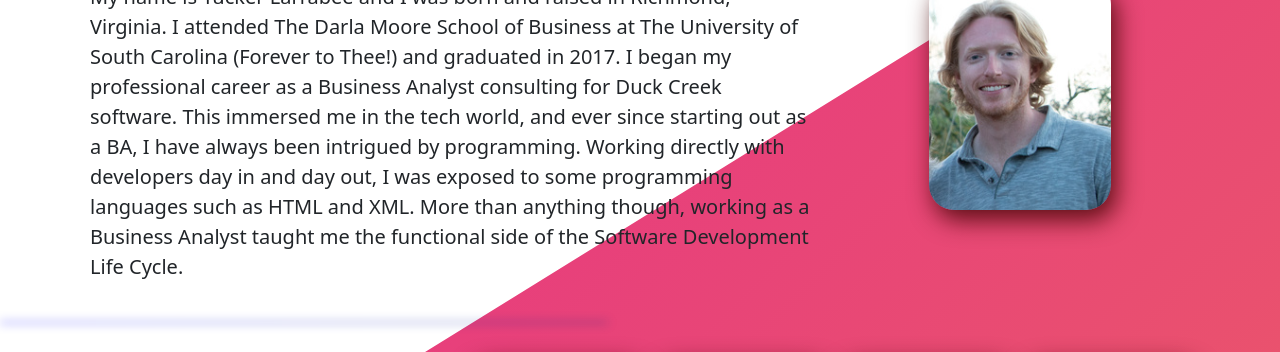
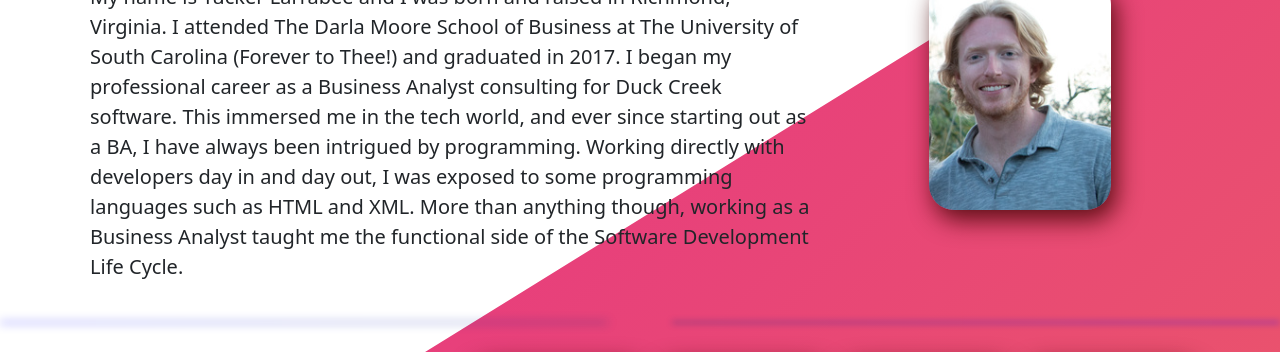
Before and after one commit to TuckerLarrabee/Profile, a plain HTML site: page index.html in a window 1280 px wide. Shown: the part 209-561 px from the top of the page. Drawn offline with nearby package versions, Linux system fonts and the light colour scheme.

Commit message:
cont changes

```diff
--- a/assets/style.css
+++ b/assets/style.css
@@ -67,11 +67,11 @@ img {
       background: linear-gradient(to right, blue, rgb(14, 41, 129));
     }
 
-/* .glow::after {
+.glow::after {
     -webkit-filter: blur(3px);
       border-radius: 5px;
       background: linear-gradient(to left, blue, rgb(14, 41, 129));
-} */
+}
 
 @keyframes gradient {
     0% {
```
